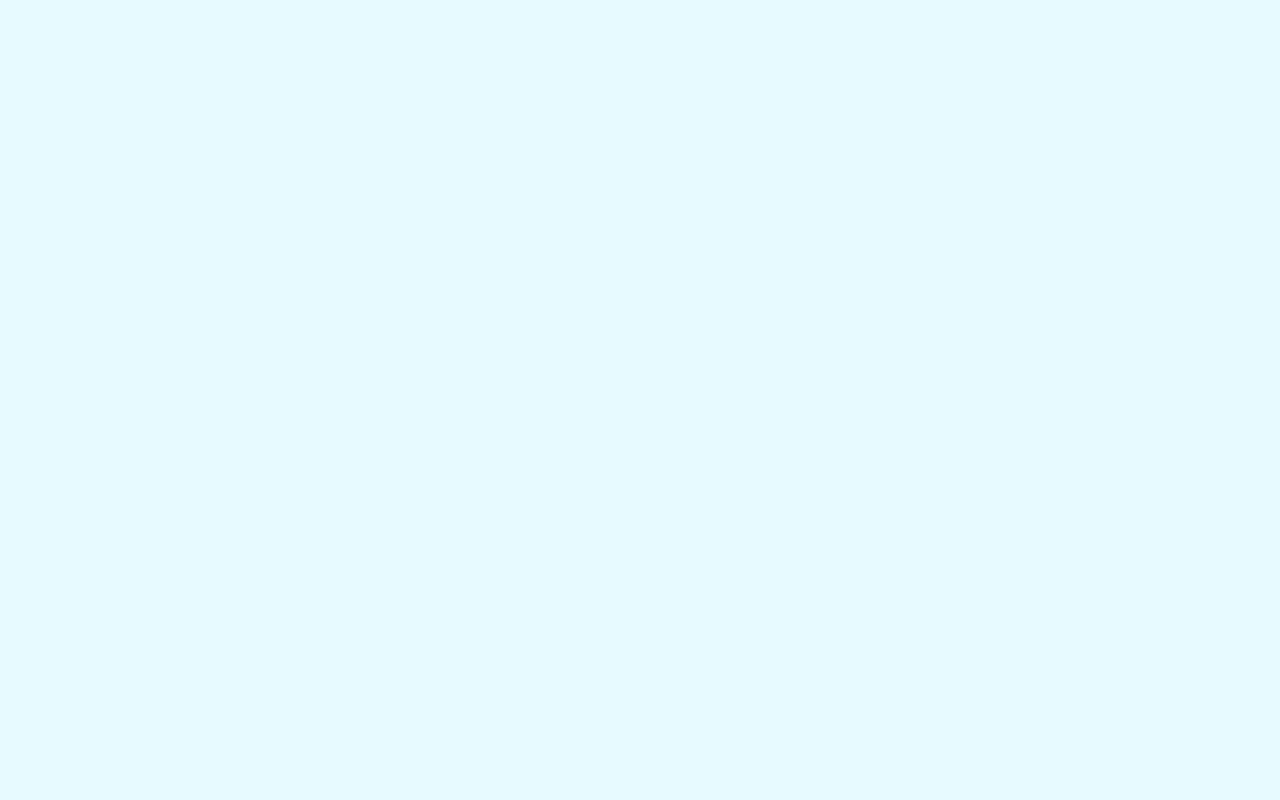
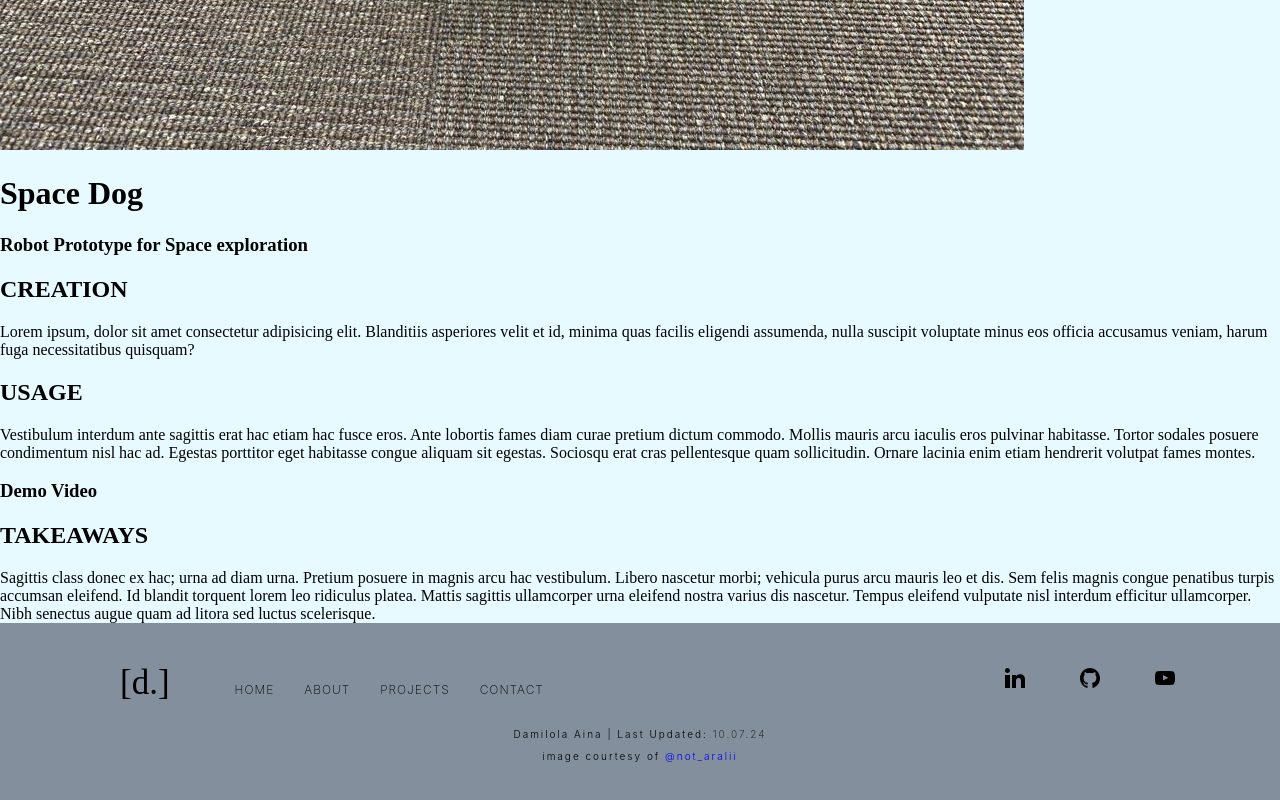
Before and after one commit to aina-damilola/Website-Portfolio-REACT, a React (Vite) app in the folder website/: page /projects/space-dog in a window 1280 px wide. Shown: the part 678-1478 px from the top of the page. Before the commit the page ends 800 px from the top, so only its background shows below. Built offline with nearby package versions, Linux system fonts and the light colour scheme; a web font is replaced by a local one.

Commit message:
addedpage.jsx layout

```diff
--- a/website/src/App.jsx
+++ b/website/src/App.jsx
@@ -6,6 +6,8 @@ import { Home } from './main_modules/home'
 import { About } from './main_modules/about'
 import { Projects } from './main_modules/projects'
 import { Contacts } from './main_modules/contacts'
+
+import { Space_dog } from './Project modules/space_dog'
 
 function App(){
   return(
@@ -27,7 +29,7 @@ function App(){
           <Route path='/projects' element={<Projects/>} />
           <Route path='/contacts' element={<Contacts/>} />
 
-          <Route path='/projects/space-dog' element={<div/>} />
+          <Route path='/projects/space-dog' element={<Space_dog/>} />
           {/* <Route path='/projects/' element={<div/>} />
           <Route path='/projects/' element={<div/>} />
           <Route path='/projects/' element={<div/>} />
--- /dev/null
+++ b/website/src/Project modules/page.jsx
@@ -0,0 +1,34 @@
+export function Page(props){
+    return(
+        <div>
+            <div>
+                <img src={props.img}/>
+                <div>
+                    <h1>{props.name}</h1>
+                    <h3>{props.short}</h3>
+                </div>
+            </div>
+            <h2>CREATION</h2>
+            <div>
+                <div>{props.creation}</div>
+                <div>{props.skills}</div>
+            </div>
+
+            <h2>USAGE</h2>
+            <div>{props.usage}</div>
+            <div>
+                <div>
+                    <h3>Demo Video</h3>
+                </div>
+
+            </div>
+            <h2>TAKEAWAYS</h2>
+            <div>{props.takeaways}</div>
+
+
+
+
+
+        </div>
+    )
+}
--- /dev/null
+++ b/website/src/Project modules/space_dog.jsx
@@ -0,0 +1,15 @@
+import { Page } from "./page"
+
+export function Space_dog(){
+    return(
+        <Page img = "../../public/project_images/Space_dog.jpg" name = "Space Dog"
+        short = "Robot Prototype for Space exploration"
+
+        creation = {<div>Lorem ipsum, dolor sit amet consectetur adipisicing elit. Blanditiis asperiores velit et id, minima quas facilis eligendi assumenda, nulla suscipit voluptate minus eos officia accusamus veniam, harum fuga necessitatibus quisquam?</div>}
+
+        usage = {<div>Vestibulum interdum ante sagittis erat hac etiam hac fusce eros. Ante lobortis fames diam curae pretium dictum commodo. Mollis mauris arcu iaculis eros pulvinar habitasse. Tortor sodales posuere condimentum nisl hac ad. Egestas porttitor eget habitasse congue aliquam sit egestas. Sociosqu erat cras pellentesque quam sollicitudin. Ornare lacinia enim etiam hendrerit volutpat fames montes.</div>}
+
+        takeaways = {<div>Sagittis class donec ex hac; urna ad diam urna. Pretium posuere in magnis arcu hac vestibulum. Libero nascetur morbi; vehicula purus arcu mauris leo et dis. Sem felis magnis congue penatibus turpis accumsan eleifend. Id blandit torquent lorem leo ridiculus platea. Mattis sagittis ullamcorper urna eleifend nostra varius dis nascetur. Tempus eleifend vulputate nisl interdum efficitur ullamcorper. Nibh senectus augue quam ad litora sed luctus scelerisque.</div>}
+        />
+    )
+}
```
Also changed, not shown: website/src/Helper modules/project_page.jsx (deleted, +0 -9 lines), website/src/Project modules/page.css (added).
